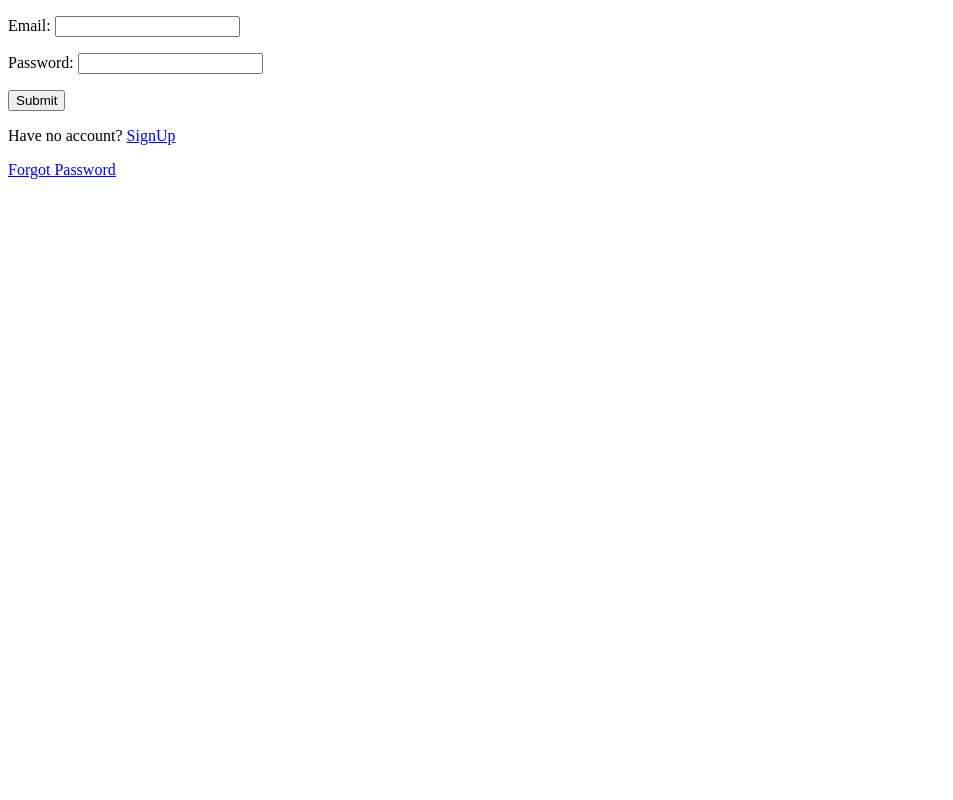
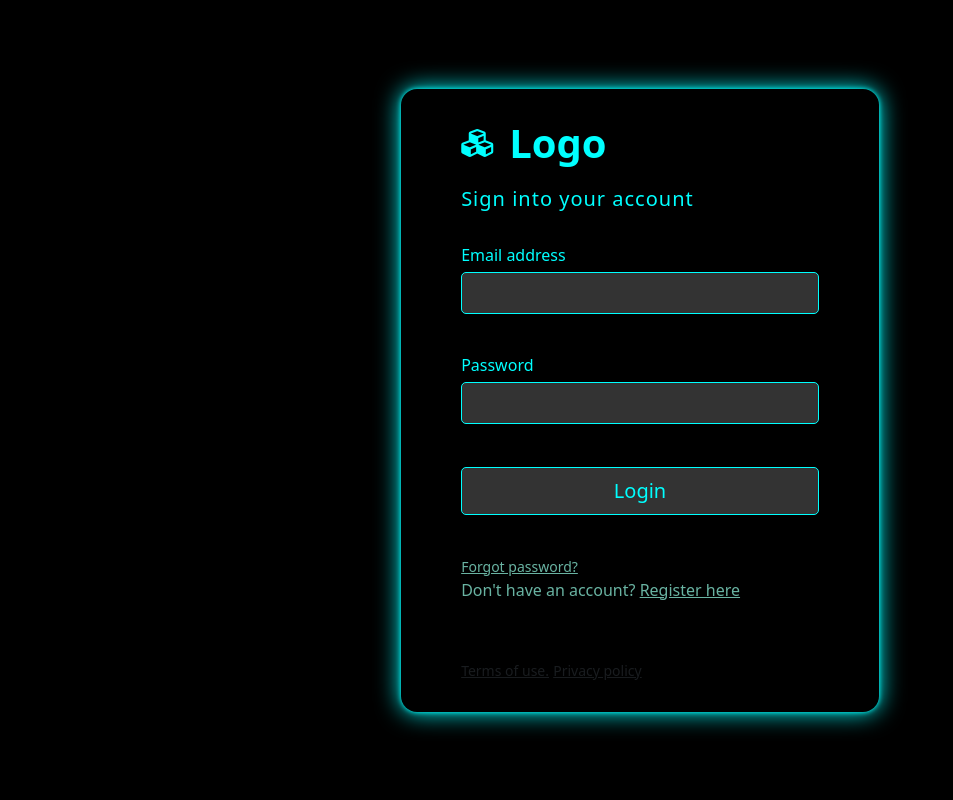
Before and after one commit to AyushTmg/2nd_Hand_Marketplace, a Django app: page /login/ in a window 1280 px wide. Shown: the whole page, without its empty margins (0-953 px from the left). Run offline with Django 5.2, Linux system fonts and the light colour scheme; parts of the project's set-up code (start-up, migrations or seed data) failed here and were passed over.

Commit message:
Feat: Css added for login page

```diff
--- a/authentication/static/authentication/css/login.css
+++ b/authentication/static/authentication/css/login.css
@@ -0,0 +1,61 @@
+body {
+    background-color: #000;
+    color: #00FFFF;
+    height: 100vh;
+    margin: 0;
+    display: flex;
+    align-items: center;
+    justify-content: center;
+  }
+
+  .login-form {
+    background-color: #000;
+    color: #00FFFF;
+    padding: 30px 60px;
+    border-radius: 1rem;
+    box-shadow: 0 0 5px cyan, 0 0 25px cyan;
+  }
+
+  .login-form label {
+    margin-bottom: 5px;
+  }
+
+  .login-form input {
+    width: 100%;
+    padding: 8px;
+    margin-bottom: 15px;
+    background-color: #333;
+    color: #00FFFF;
+    border: 1px solid #00FFFF;
+    border-radius: 5px;
+  }
+
+
+  .login-form button:hover {
+    background-color: #00FFFF;
+    color: #000;
+    box-shadow: 0 0 5px cyan, 0 0 25px cyan, 0 0 50px cyan, 0 0 100px cyan,
+    0 0 200px;
+  }
+
+  .btn {
+    background-color: #333;
+    color: #00FFFF;
+    padding: 10px 160px;
+  }
+
+  .btn:hover {
+    background-color: #00FFFF;
+    color: #000;
+    box-shadow: 0 0 5px cyan, 0 0 25px cyan, 0 0 50px cyan, 0 0 100px cyan, 0 0 150px cyan,
+      0 0 200px;
+  }
+
+  .small,
+  small {
+    color: #69b3a2;
+  }
+
+  .text-muted {
+    color: #00FFFF;
+  }
--- a/authentication/templates/authentication/login.html
+++ b/authentication/templates/authentication/login.html
@@ -1,26 +1,64 @@
 {%load static %}
-<!DOCTYPE html>
-<html lang="en">
+
+  <!DOCTYPE html>
+  <html lang="en">
   <head>
+    <meta charset="UTF-8">
+    <meta name="viewport" content="width=device-width, initial-scale=1.0">
+    <title>Login</title>
+    <style>
 
-    <meta charset="UTF-8" />
-    <meta name="viewport" content="width=device-width, initial-scale=1.0" />
-    <title>Login</title>
-    <link rel="stylesheet" href="{%static 'authentication/css/login.css'%}" />
-
-
+    </style>
   </head>
   <body>
 
-    <form action="" method="post">
+    <!DOCTYPE html>
+    <html lang="en">
 
-          {% csrf_token %} {{form.as_p}}
-          <input type="submit" />
+    <head>
+      <meta charset="UTF-8">
+      <meta name="viewport" content="width=device-width, initial-scale=1.0">
+      <title>Login</title>
+      <link href="https://cdn.jsdelivr.net/npm/bootstrap@5.3.0-alpha3/dist/css/bootstrap.min.css" rel="stylesheet"
+        integrity="sha384-KK94CHFLLe+nY2dmCWGMq91rCGa5gtU4mk92HdvYe+M/SXH301p5ILy+dN9+nJOZ" crossorigin="anonymous" />
+      <link href="https://cdnjs.cloudflare.com/ajax/libs/font-awesome/5.15.1/css/all.min.css" rel="stylesheet" />
+      <link rel="stylesheet" type="text/css" href="{% static 'authentication/css/login.css' %}" />
 
-    </form>
+    </head>
 
-    <p>Have no account? <a href="/register/">SignUp</a></p>
-    <a href="/send-reset-password-email/">Forgot Password</a>
+    <body>
 
-  </body>
-</html>
+      <div class="container d-flex justify-content-center align-items-center h-100">
+        <form class="login-form" method='post'>
+              {% csrf_token %}
+              <div class="d-flex align-items-center mb-3 pb-1">
+                    <i class="fas fa-cubes fa-2x me-3" style="color: #00FFFF;"></i>
+                    <span class="h1 fw-bold mb-0">Logo</span>
+              </div>
+
+              <h5 class="fw-normal mb-3 pb-3" style="letter-spacing: 1px;">Sign into your account</h5>
+
+              <div class="form-outline mb-4">
+                    <label class="form-label" for="form2Example17">Email address</label>
+                    <span class='x'>{{ form.email }}</span>
+              </div>
+
+              <div class="form-outline mb-4">
+                    <label class="form-label" for="form2Example27">Password</label>
+                    <span class='x'>{{ form.password }}</span>
+              </div>
+
+              <div class="pt-1 mb-4">
+                  <input class="btn btn-lg btn-block" type="submit" value="Login"/>
+              </div>
+
+              <a class="small" href="/send-reset-password-email"style="color: #69b3a2;">Forgot password?</a>
+              <p class="mb-5 pb-lg-2" style="color: #69b3a2;">Don't have an account? <a href="/register/" style="color: #69b3a2;">Register here</a></p>
+
+              <a href="#!" class="small text-muted">Terms of use.</a>
+              <a href="#!" class="small text-muted">Privacy policy</a>
+        </form>
+      </div>
+
+    </body>
+    </html>
```
